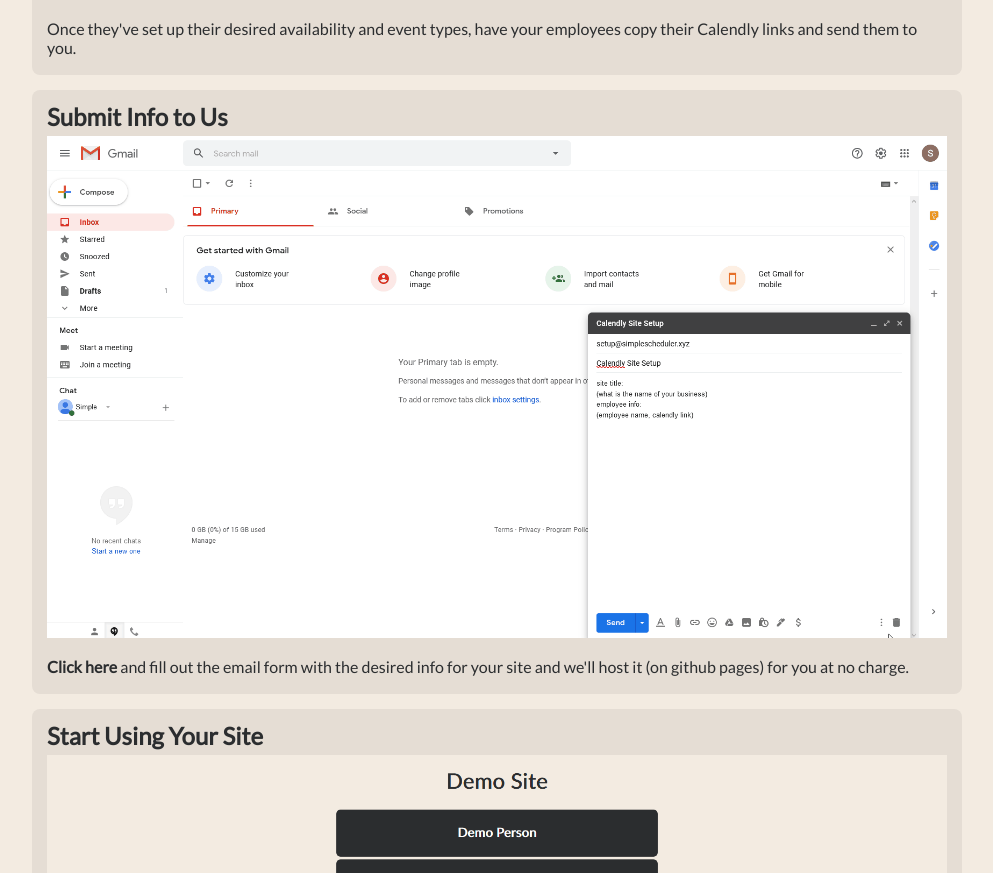
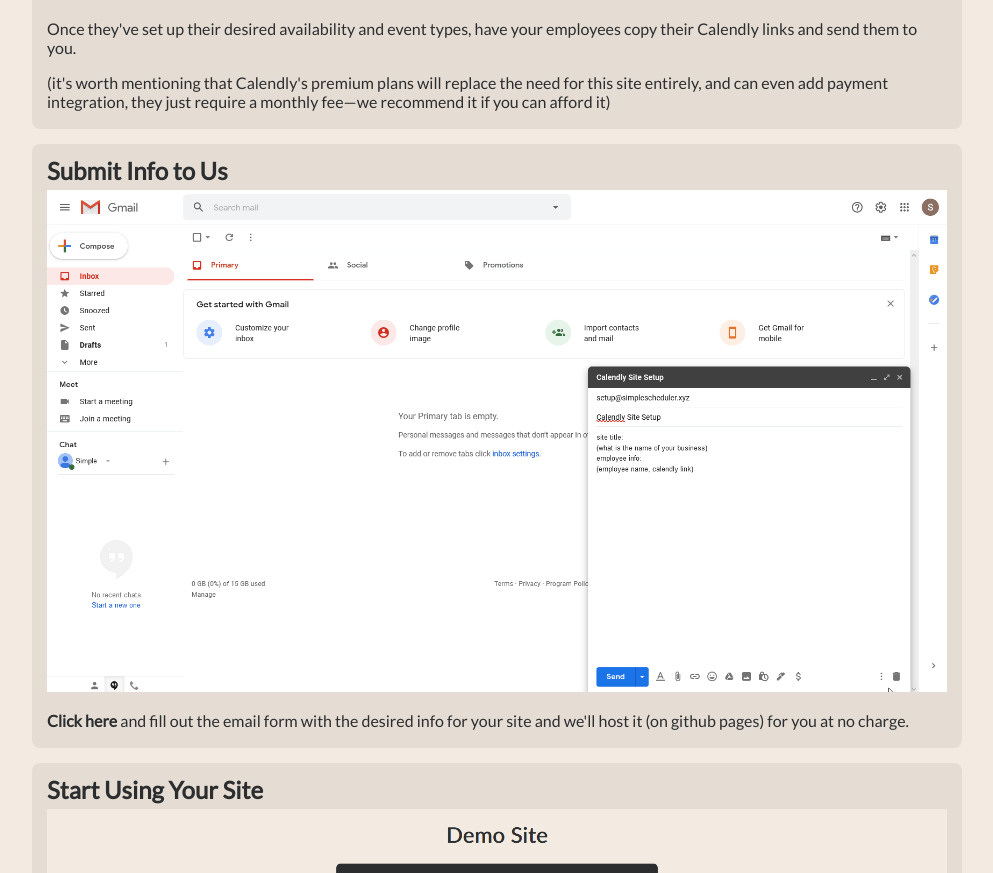
Before and after one commit to simple-scheduler/homepage, a plain HTML site: page guide.html in a window 1280 px wide. Shown: the part 3616-4489 px from the top of the page, without its empty margins (143-1136 px from the left). Drawn offline with Linux system fonts and the light colour scheme.

Commit message:
added mention of calendly premium plans

```diff
--- a/guide.html
+++ b/guide.html
@@ -77,6 +77,11 @@
 						Once they've set up their desired availability and event types, have your
 						employees copy their Calendly links and send them to you.
 					</p>
+					<p>
+						(it's worth mentioning that Calendly's premium plans will replace the need for this site
+						entirely, and can even add payment integration, they just require a monthly fee—we
+						recommend it if you can afford it)
+					</p>
 				</div>
 			</a>
 		</div>
```
